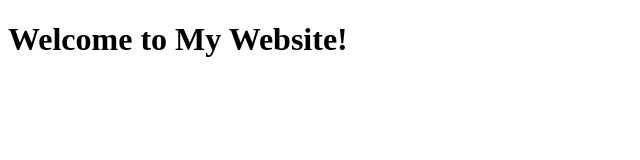
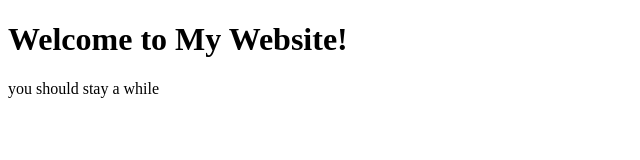
Before and after one commit to knblomquist/WDD130, a plain HTML site: page index.html in a window 1280 px wide. Shown: the whole page, without its empty margins (0-640 px from the left). Drawn offline with Linux system fonts and the light colour scheme.

Commit message:
committed

```diff
--- a/index.html
+++ b/index.html
@@ -2,5 +2,6 @@
 <html>
     <body>
         <h1>Welcome to My Website!</h1>
+        <p>you should stay a while</p>
     </body>
 </html>
```
